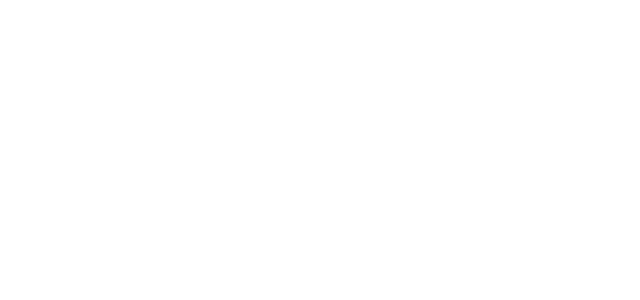
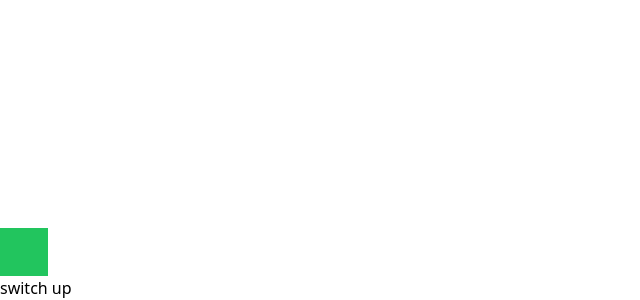
Before and after one commit to youyoumu/framer-motion-practice, a React (Vite) app: page / in a window 1280 px wide. Shown: the part 2074-2374 px from the top of the page, without its empty margins (0-640 px from the left). Before the commit the page ends 2206 px from the top, so only its background shows below. Built offline with nearby package versions, Linux system fonts and the light colour scheme.

Commit message:
Shared layout animations

```diff
--- a/src/App.jsx
+++ b/src/App.jsx
@@ -32,6 +32,8 @@ export default function App() {
   )
 
   const { scrollYProgress } = useScroll()
+
+  const [up, setUp] = useState(false)
   return (
     <>
       <motion.div
@@ -132,6 +134,20 @@ export default function App() {
         style={{ scaleX: scrollYProgress }}
       />
       <div className="h-screen"></div>
+      {up && (
+        <motion.div
+          className="bg-green-500 size-12"
+          layoutId="test"
+        ></motion.div>
+      )}
+      <div className="size-24"></div>
+      {!up && (
+        <motion.div
+          className="bg-green-500 size-12"
+          layoutId="test"
+        ></motion.div>
+      )}
+      <button onClick={() => setUp((up) => !up)}>switch up</button>
     </>
   )
 }
```
